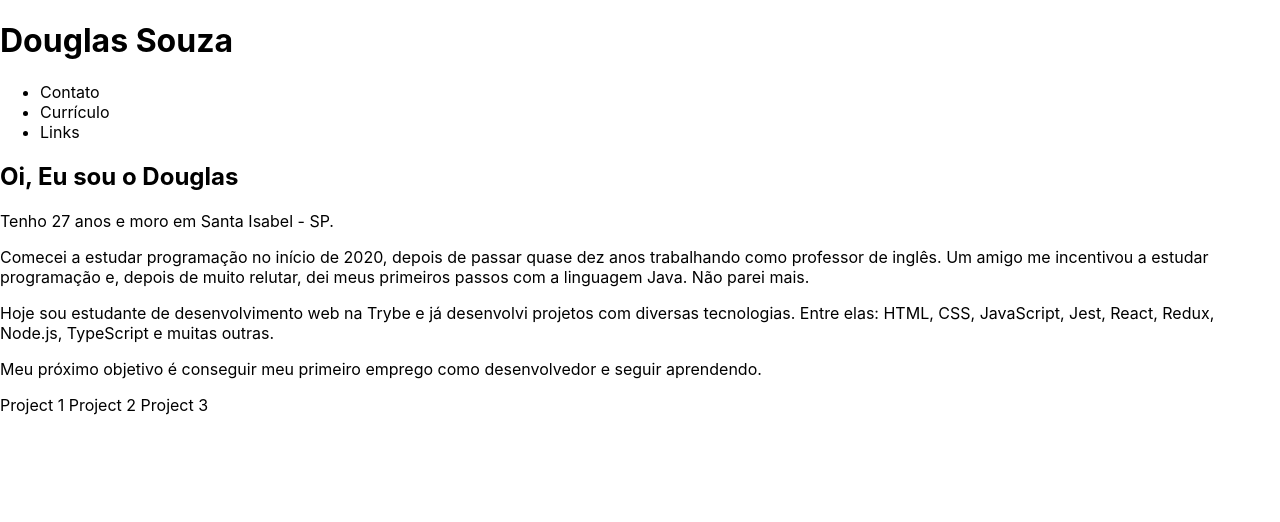
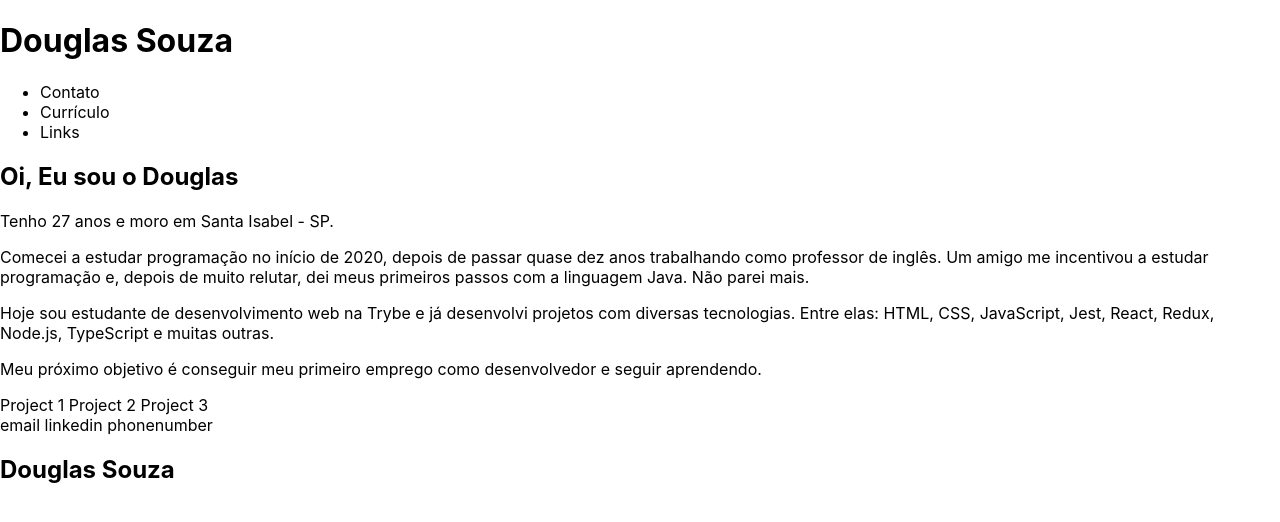
Before and after one commit to bridgecrew-perf6/react-deploy-152, a React (Create React App) app: page / in a window 1280 px wide. Shown: the top 522 px of the page. Built offline with nearby package versions, Linux system fonts and the light colour scheme.

Commit message:
Adiciona componente Footer

```diff
--- a/src/App.js
+++ b/src/App.js
@@ -3,6 +3,8 @@ import React from 'react';
 import Header from './components/Header';
 import About from './components/About';
 import Projects from './components/Projects';
+import Contact from './components/Contact';
+import Footer from './components/Footer';
 
 function App() {
   return (
@@ -10,6 +12,8 @@ function App() {
       <Header />
       <About />
       <Projects />
+      <Contact />
+      <Footer />
     </>
   );
 }
--- /dev/null
+++ b/src/components/Footer.jsx
@@ -0,0 +1,11 @@
+import React from 'react';
+
+function Footer() {
+  return (
+    <footer>
+      <h2>Douglas Souza</h2>
+    </footer>
+  );
+}
+
+export default Footer;
```
